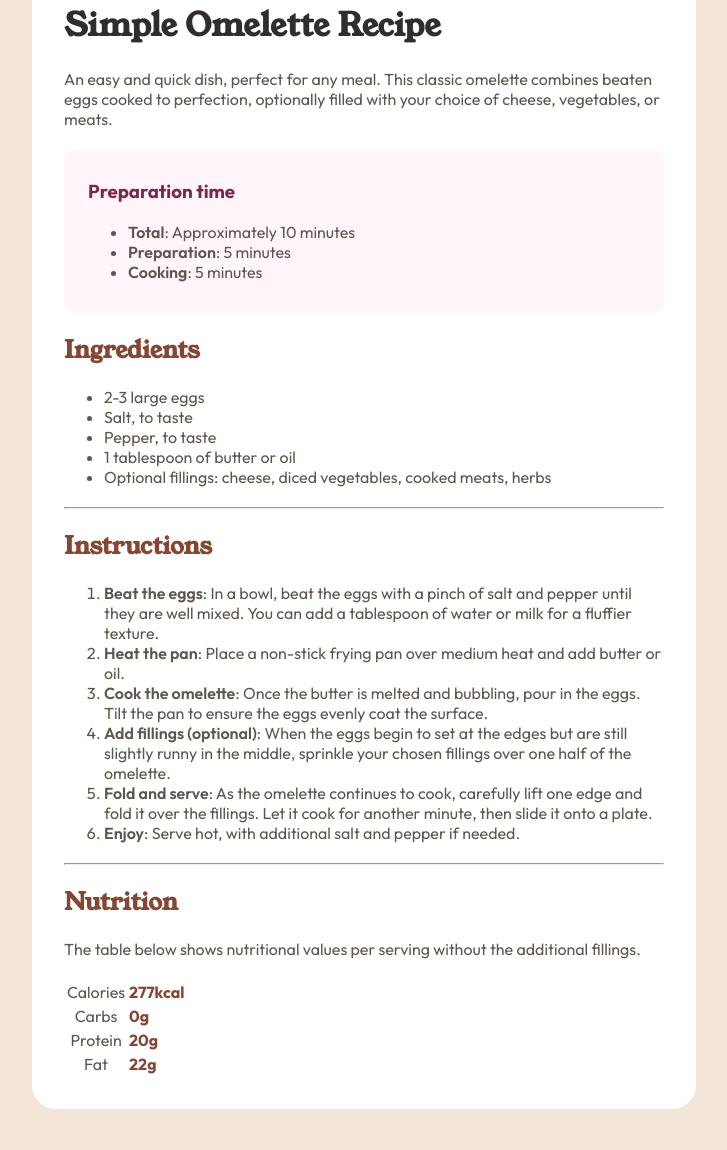
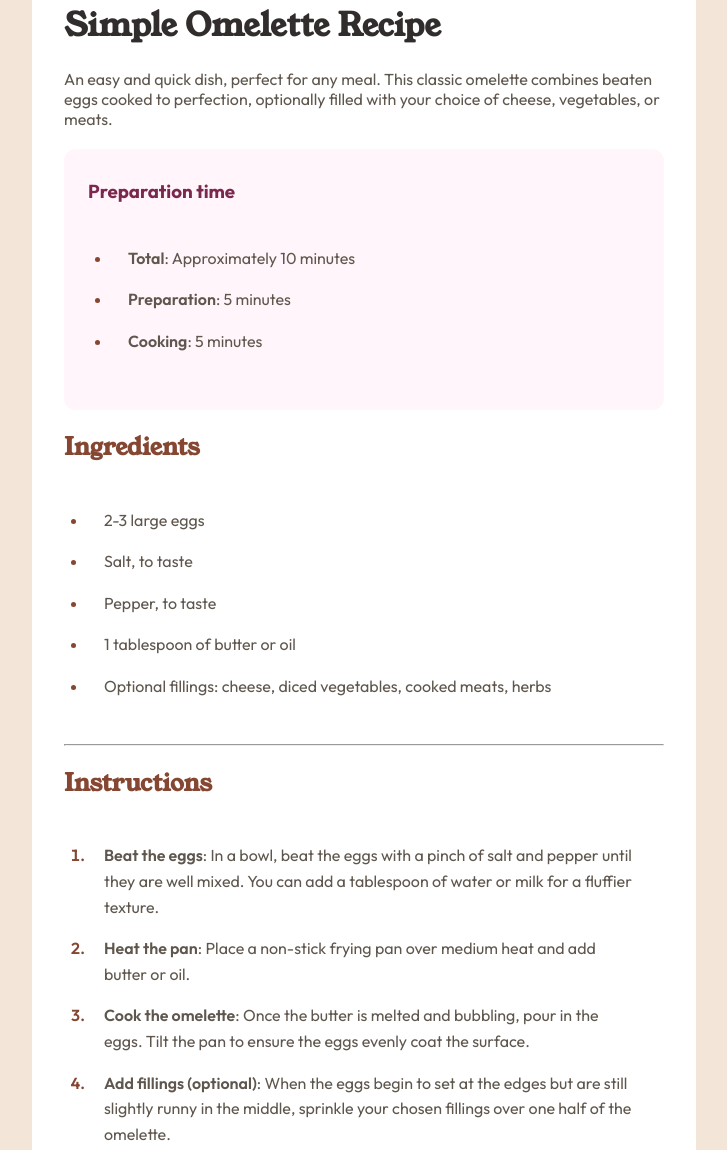
Before and after one commit to dtokayev/recipe-page-main, a plain HTML site: page index.html in a window 1280 px wide. Shown: the part 425-1575 px from the top of the page, without its empty margins (276-1003 px from the left). Drawn offline with Linux system fonts and the light colour scheme.

Commit message:
fix list spacing

```diff
--- a/index.html
+++ b/index.html
@@ -21,9 +21,9 @@
         <div class="prep-time">
           <h3>Preparation time</h3>
           <ul>
-            <li><span class="bold">Total</span>: Approximately 10 minutes</li>
-            <li><span class="bold">Preparation</span>: 5 minutes</li>
-            <li><span class="bold">Cooking</span>: 5 minutes</li>
+            <li><span class="list-space"><span class="bold">Total</span>: Approximately 10 minutes</span></li>
+            <li><span class="list-space"><span class="bold">Preparation</span>: 5 minutes</span></li>
+            <li><span class="list-space"><span class="bold">Cooking</span>: 5 minutes</span></li>
           </ul>
         </div>
       </header>
@@ -31,23 +31,23 @@
         <section>
           <h2>Ingredients</h2>
           <ul>
-            <li>2-3 large eggs</li>
-            <li>Salt, to taste</li>
-            <li>Pepper, to taste</li>
-            <li>1 tablespoon of butter or oil</li>
-            <li>Optional fillings: cheese, diced vegetables, cooked meats, herbs</li>
+            <li><span class="list-space">2-3 large eggs</span></li>
+            <li><span class="list-space">Salt, to taste</span></li>
+            <li><span class="list-space">Pepper, to taste</span></li>
+            <li><span class="list-space">1 tablespoon of butter or oil</span></li>
+            <li><span class="list-space">Optional fillings: cheese, diced vegetables, cooked meats, herbs</span></li>
           </ul>
         </section>
         <hr>
         <section>
           <h2>Instructions</h2>
           <ol>
-            <li><span class="bold">Beat the eggs</span>: In a bowl, beat the eggs with a pinch of salt and pepper until they are well mixed. You can add a tablespoon of water or milk for a fluffier texture.</li>
-            <li><span class="bold">Heat the pan</span>: Place a non-stick frying pan over medium heat and add butter or oil.</li>
-            <li><span class="bold">Cook the omelette</span>: Once the butter is melted and bubbling, pour in the eggs. Tilt the pan to ensure the eggs evenly coat the surface.</li>
-            <li><span class="bold">Add fillings (optional)</span>: When the eggs begin to set at the edges but are still slightly runny in the middle, sprinkle your chosen fillings over one half of the omelette.</li>
-            <li><span class="bold">Fold and serve</span>: As the omelette continues to cook, carefully lift one edge and fold it over the fillings. Let it cook for another minute, then slide it onto a plate.</li>
-            <li><span class="bold">Enjoy</span>: Serve hot, with additional salt and pepper if needed.</li>
+            <li><span class="list-space"><span class="bold">Beat the eggs</span>: In a bowl, beat the eggs with a pinch of salt and pepper until they are well mixed. You can add a tablespoon of water or milk for a fluffier texture.</span></li>
+            <li><span class="list-space"><span class="bold">Heat the pan</span>: Place a non-stick frying pan over medium heat and add butter or oil.</span></li>
+            <li><span class="list-space"><span class="bold">Cook the omelette</span>: Once the butter is melted and bubbling, pour in the eggs. Tilt the pan to ensure the eggs evenly coat the surface.</span></li>
+            <li><span class="list-space"><span class="bold">Add fillings (optional)</span>: When the eggs begin to set at the edges but are still slightly runny in the middle, sprinkle your chosen fillings over one half of the omelette.</span></li>
+            <li><span class="list-space"><span class="bold">Fold and serve</span>: As the omelette continues to cook, carefully lift one edge and fold it over the fillings. Let it cook for another minute, then slide it onto a plate.</span></li>
+            <li><span class="list-space"><span class="bold">Enjoy</span>: Serve hot, with additional salt and pepper if needed.</span></li>
           </ol>
         </section>
         <hr>
--- a/styles.css
+++ b/styles.css
@@ -50,6 +50,30 @@ ul, ol, p {
   margin-bottom: 20px;
 }
 
+ul, ol {
+  padding: 1.5em;
+}
+
+ul li::marker,
+ol li::marker {
+  color: var(--brown-800);
+  font-weight: 600;
+  margin-right: 1em;
+}
+
+li {
+  line-height: 1.6em;
+}
+
+li + li {
+  margin-top: 1em;
+}
+
+.list-space {
+  margin-left: 1em;
+  display: block;
+}
+
 .container {
   background-color: var(--stone-100);
   padding: 6em 0;
```
